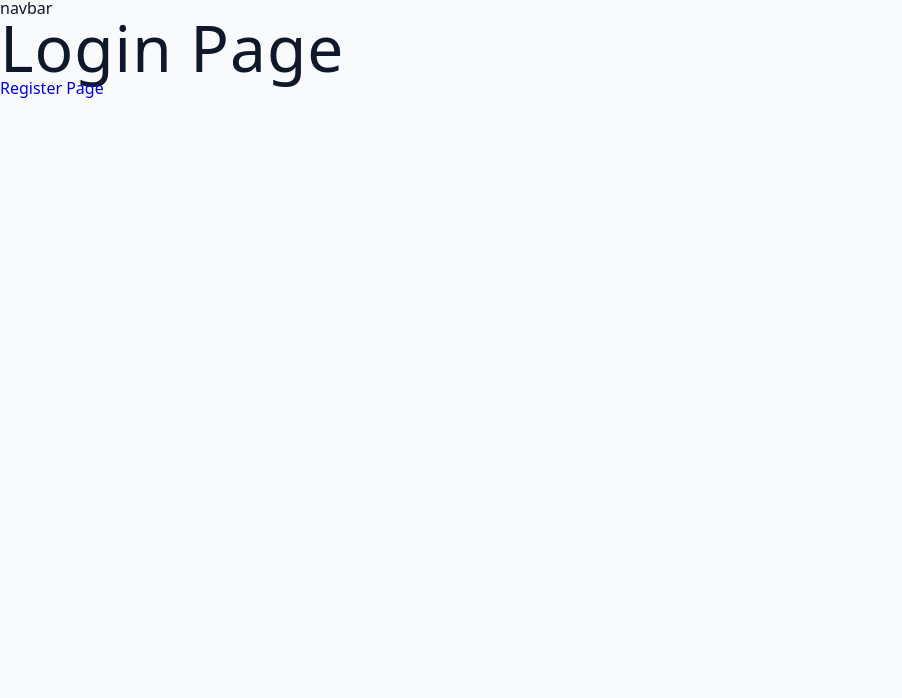
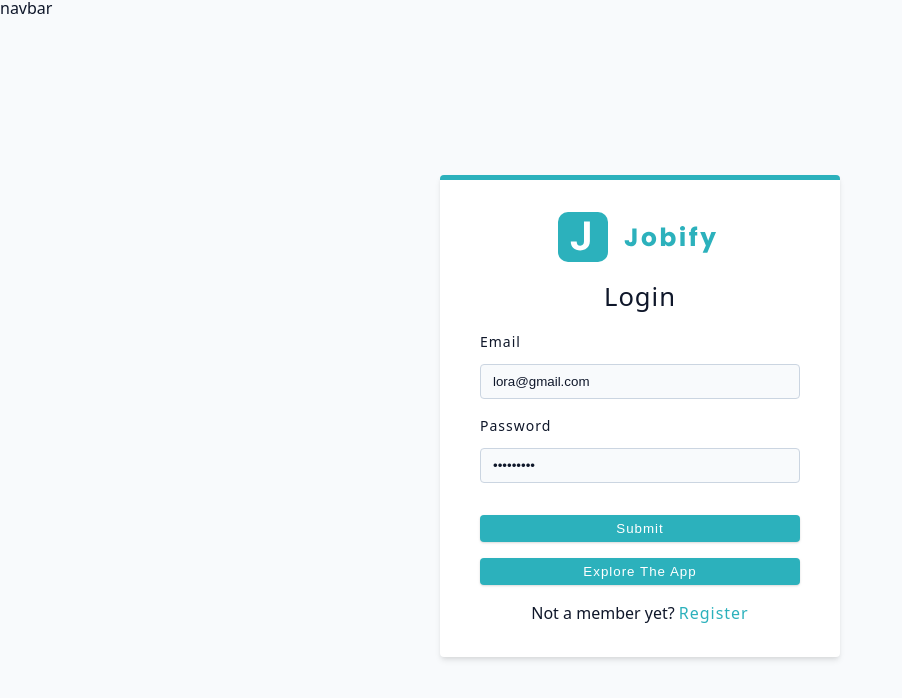
Before and after one commit to melodyyu1112/jobify, a React (Vite) app: page /login in a window 1280 px wide. Shown: the top 698 px of the page, without its empty margins (0-902 px from the left). Built offline with nearby package versions, Linux system fonts and the light colour scheme.

Commit message:
add a form component in login page

```diff
--- a/src/pages/Login.jsx
+++ b/src/pages/Login.jsx
@@ -1,11 +1,29 @@
 import { Link } from "react-router-dom";
+import Wrapper from "../assets/wrappers/RegisterAndLoginPage";
+import { FormRow, Logo } from "../components";
 
 const Login = () => {
   return (
-    <div>
-      <h1>Login Page</h1>
-      <Link to="/register"> Register Page </Link>
-    </div>
+    <Wrapper>
+      <form className="form">
+        <Logo />
+        <h4>login</h4>
+        <FormRow type="email" name="email" defaultValue="lora@gmail.com" />
+        <FormRow type="password" name="password" defaultValue="secret123" />
+        <button type="submit" className="btn btn-block">
+          submit
+        </button>
+        <button type="submit" className="btn btn-block">
+          explore the app
+        </button>
+        <p>
+          Not a member yet?
+          <Link to="/register" className="member-btn">
+            Register
+          </Link>
+        </p>
+      </form>
+    </Wrapper>
   );
 };
 
```
